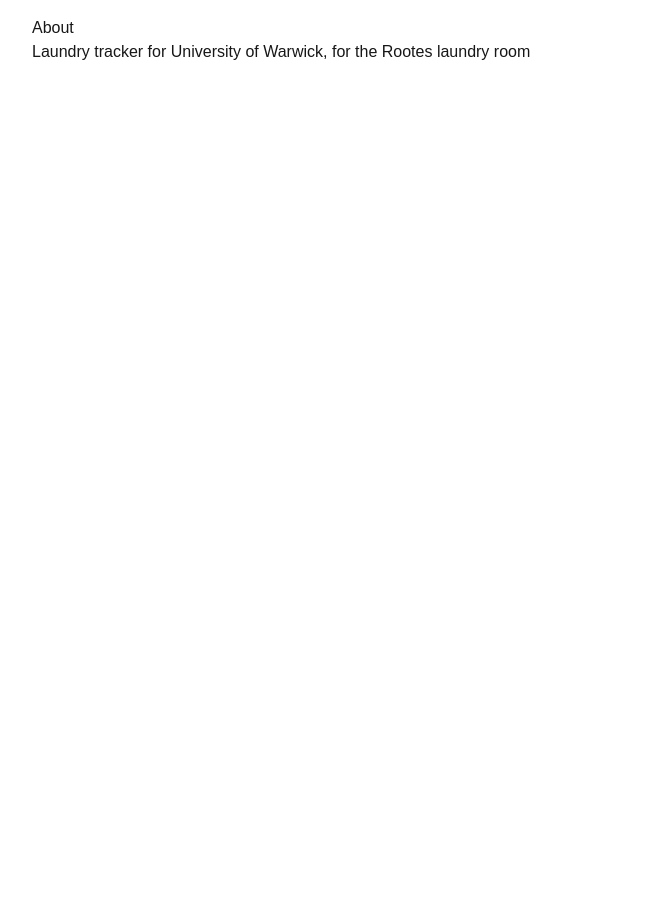
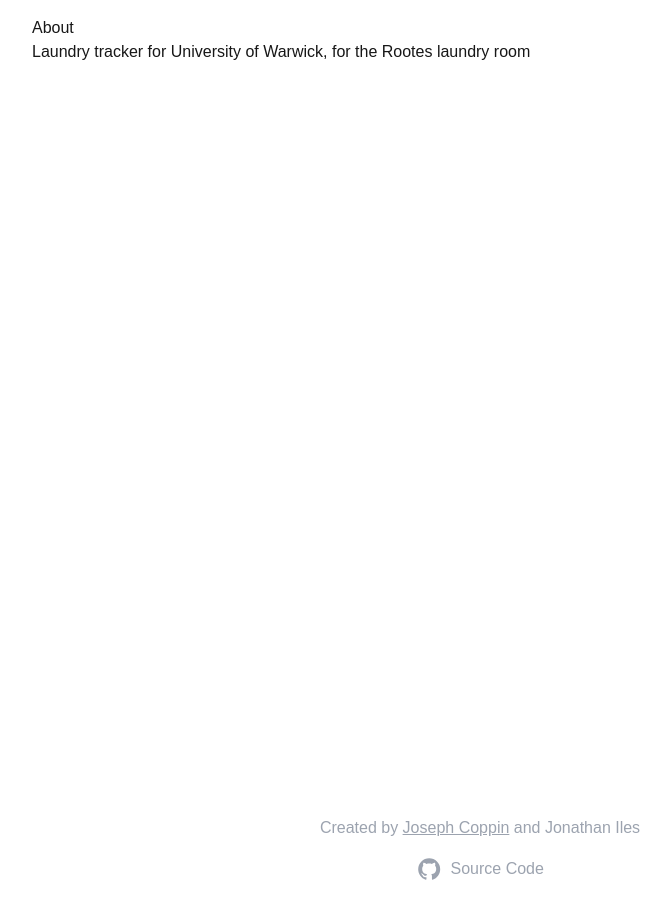
Before and after one commit to revers3ntropy/laundry-tracker, a Next.js app: page /about in a window 1280 px wide. Shown: the whole page, without its empty margins (160-831 px from the left). Before the commit the page ends 800 px from the top, so only its background shows below. Built offline with nearby package versions, Linux system fonts and the light colour scheme.

Commit message:
footer with link to gh repo

```diff
--- a/src/app/layout.tsx
+++ b/src/app/layout.tsx
@@ -3,6 +3,7 @@
 import { Analytics } from '@vercel/analytics/next';
 import { SpeedInsights } from '@vercel/speed-insights/next';
 import './globals.css';
+import { Footer } from '@/lib/Footer';
 
 const geistSans = Geist({
     variable: '--font-geist-sans',
@@ -35,9 +36,11 @@
                 <link rel="icon" href="/favicon.ico" />
             </head>
             <body className={`${geistSans.variable} ${geistMono.variable} antialiased`}>
-                <main className="flex justify-center  md:p-4 p-2">
+                <main className="flex justify-center md:p-4 p-2 min-h-[100vh]">
                     <div className="w-full md:max-w-4xl">{children}</div>
                 </main>
+                <Footer />
+
                 <Analytics />
                 <SpeedInsights />
             </body>
--- /dev/null
+++ b/src/lib/Footer.tsx
@@ -0,0 +1,25 @@
+import Icon from '@mdi/react';
+import { mdiGithub } from '@mdi/js';
+
+export function Footer() {
+    return (
+        <footer className="flex items-center gap-4 flex-col py-4 text-gray-400">
+            <p>
+                Created by{' '}
+                <a href="https://josephcoppin.com" target="_blank" className="underline">
+                    Joseph Coppin
+                </a>{' '}
+                and Jonathan Iles
+            </p>
+            <p>
+                <a
+                    href="https://github.com/revers3ntropy/laundry-tracker"
+                    className="flex items-center justify-center gap-2"
+                    target="_blank"
+                >
+                    <Icon path={mdiGithub} size={1.1} className="inline" /> Source Code
+                </a>
+            </p>
+        </footer>
+    );
+}
--- a/src/lib/machines/MachineWidget.tsx
+++ b/src/lib/machines/MachineWidget.tsx
@@ -1,10 +1,6 @@
 import { ColouredDot } from '@/lib/ColouredDot';
 import type { Machine, MachineStatus } from '@/lib/machines/machineData';
-import {
-    MachineState,
-    machineStateColour,
-    MachineType
-} from '@/lib/machines/machineData';
+import { MachineState, machineStateColour, MachineType } from '@/lib/machines/machineData';
 import { fmtTimeDurationMinutes } from '@/lib/util';
 import Icon from '@mdi/react';
 import { mdiTumbleDryer, mdiWashingMachine } from '@mdi/js';
```
